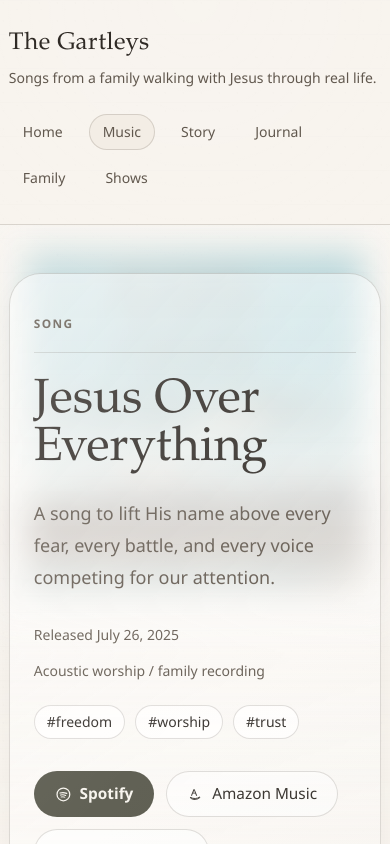
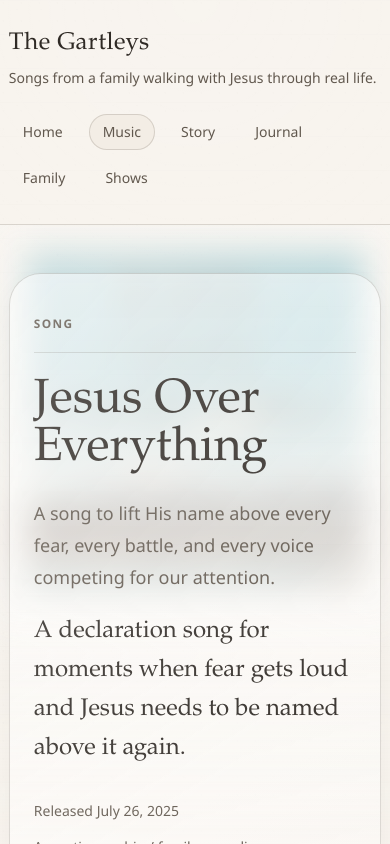
Before and after one commit to alexandergartley/the-gartleys, a Next.js app: page /songs/jesus-over-everything in a window 390 px wide. Shown: the top 844 px of the page. Built offline with nearby package versions, Linux system fonts and the light colour scheme.

Commit message:
Deepen song page storytelling

```diff
--- a/components/song/song-page-sections.tsx
+++ b/components/song/song-page-sections.tsx
@@ -121,6 +121,7 @@ export function SongPageSections({ song }: SongPageSectionsProps) {
       ?.map((slug) => getThemeBySlug(slug))
       .filter((theme): theme is NonNullable<typeof theme> => Boolean(theme)) ?? [];
   const platformLinks = song.streamingLinks.filter((link) => link.label !== "YouTube");
+  const hasStoryIntro = Boolean(song.aboutText || song.storyText?.length || song.anchorLine);
 
   return (
     <div className="relative isolate space-y-14 pt-12 sm:pt-16">
@@ -157,11 +158,21 @@ export function SongPageSections({ song }: SongPageSectionsProps) {
             <p className="mt-6 max-w-3xl text-lg leading-8 text-[var(--muted)] sm:text-xl">
               {song.summary}
             </p>
+            {song.descriptor ? (
+              <p className="mt-5 max-w-2xl font-serif text-2xl leading-relaxed text-[var(--foreground)] sm:text-[2rem]">
+                {song.descriptor}
+              </p>
+            ) : null}
             <div className="mt-8 flex flex-wrap items-center gap-4 text-sm text-[var(--muted)]">
               <span>Released {formatDate(song.releaseDate)}</span>
               <span className="hidden h-1 w-1 rounded-full bg-[var(--border)] sm:block" />
               <span>Acoustic worship / family recording</span>
             </div>
+            {song.anchorLine ? (
+              <div className="mt-6 inline-flex max-w-xl rounded-full border border-[var(--border)] bg-[rgba(255,255,255,0.46)] px-4 py-2 text-sm leading-6 text-[var(--muted)]">
+                {song.anchorLine}
+              </div>
+            ) : null}
             {resolvedThemes.length ? (
               <div className="mt-6 flex flex-wrap gap-2.5">
                 {resolvedThemes.map((theme) => (
@@ -217,10 +228,13 @@ export function SongPageSections({ song }: SongPageSectionsProps) {
         <MediaEmbed title={`${song.title} media`} url={song.mediaEmbedUrl} audio={song.mediaAudio} />
       </SongSection>
 
-      {song.aboutText ? (
-        <SongSection title="About This Song">
+      {hasStoryIntro ? (
+        <SongSection title="Behind This Song">
           <div className="reading-width prose-gartley">
-            <p>{song.aboutText}</p>
+            {song.aboutText ? <p>{song.aboutText}</p> : null}
+            {song.storyText?.map((paragraph) => (
+              <p key={paragraph}>{paragraph}</p>
+            ))}
           </div>
         </SongSection>
       ) : null}
@@ -229,16 +243,6 @@ export function SongPageSections({ song }: SongPageSectionsProps) {
         <SongSection title="Lyrics">
           <div className="soft-panel rounded-[1.75rem] p-6 sm:p-8">
             <div className="song-lyrics reading-width">{song.lyrics}</div>
-          </div>
-        </SongSection>
-      ) : null}
-
-      {song.storyText?.length ? (
-        <SongSection title="Behind the Song">
-          <div className="reading-width prose-gartley">
-            {song.storyText.map((paragraph) => (
-              <p key={paragraph}>{paragraph}</p>
-            ))}
           </div>
         </SongSection>
       ) : null}
--- a/content/songs.ts
+++ b/content/songs.ts
@@ -6,6 +6,8 @@ export const songs: Song[] = [
     slug: "jesus-over-everything",
     summary:
       "A song to lift His name above every fear, every battle, and every voice competing for our attention.",
+    descriptor: "A declaration song for moments when fear gets loud and Jesus needs to be named above it again.",
+    anchorLine: "Anchored in Revelation 12:11 and Isaiah 54:17.",
     themeSlugs: ["freedom", "worship", "trust"],
     releaseDate: "2025-07-26",
     coverImage: {
@@ -32,8 +34,7 @@ export const songs: Song[] = [
         href: "https://music.youtube.com/watch?v=ctMDuOTjmmE&si=tU-eQju8lTf_7kXE"
       }
     ],
-    lyrics: `INTRO
-I believe in the mighty name of Jesus
+    lyrics: `I believe in the mighty name of Jesus
 I believe there is victory when we shout out Your name
 I believe no weapon can stand against us
 You have won all authority, and it’s all in Your name
@@ -50,6 +51,12 @@ Your Spirit lives in me; You’ve won the victory
 
 We overcome by the word of our testimony
 It’s Jesus, it’s Jesus`,
+    aboutText:
+      "This song came out of a season where we needed to say what was true out loud. It became a way of lifting the name of Jesus over fear, spiritual pressure, and every voice trying to steal peace.",
+    storyText: [
+      "We didn't write it from a distance. We wrote it while needing courage ourselves - while remembering that victory doesn't start with our strength, but with what Jesus has already done.",
+      "Over time it became a declaration we could keep returning to: Jesus over every battle, every atmosphere, and every place where fear tries to take ground."
+    ],
     scriptureReferences: [
       {
         reference: "Revelation 12:11",
@@ -93,6 +100,8 @@ It’s Jesus, it’s Jesus`,
     slug: "tear-the-loaf",
     summary:
       "A table song written around remembrance - holding Jesus as the Bread of Life, His body given for us, and the open invitation of His salvation.",
+    descriptor: "A communion-table song about remembrance, provision, and coming back to Jesus again.",
+    anchorLine: "Anchored in John 6:35 and John 20:27.",
     themeSlugs: ["worship", "hope"],
     releaseDate: "2026-04-17",
     coverImage: {
@@ -130,6 +139,12 @@ I can tear the loaf again and again and again
 Trust the man that was crushed, who bled and died
 Who took up the cross, was crucified
 I can tear the loaf again and again and again`,
+    aboutText:
+      "This song started at the table - in the mystery of Jesus giving Himself for us and inviting us to come close again. We wanted it to feel simple, open, and full of remembrance.",
+    storyText: [
+      "What kept surfacing was that line of return: coming back to the Bread of Life, back to the place where need is met in Him. The song became less about explaining communion and more about staying near Jesus in it.",
+      "It also carries that tender invitation from the Gospel - Jesus meeting doubt, hunger, and need with His own wounded body and open welcome."
+    ],
     scriptureReferences: [
       {
         reference: "John 6:35",
@@ -187,6 +202,8 @@ I can tear the loaf again and again and again`,
     slug: "amazing-grace-hallelujah",
     summary:
       "A response to grace - simple, grateful, and centered on the new life we have in Jesus.",
+    descriptor: "A grateful freedom song for remembering what grace has done and who Jesus has made us now.",
+    anchorLine: "Anchored in Ephesians 2:4-5.",
     themeSlugs: ["freedom", "worship", "hope"],
     releaseDate: "2026-03-19",
     coverImage: {
@@ -235,6 +252,12 @@ Hallelujah
 
 Now I'm dancing in your freedom, you've broken every chain
 Hallelujah, hallelujah`,
+    aboutText:
+      "This song grew out of gratitude. We kept circling back to the mercy of Jesus - the way grace meets guilt, shame, and darkness, then calls us into real freedom.",
+    storyText: [
+      "It became a hallelujah song, but not a polished one. It was written from the joy of being pulled out of hiding and reminded again that new life in Jesus is not theoretical - it changes how we stand, sing, and live.",
+      "More than anything, this song is our way of remembering that what was lost in Adam has been restored in Christ, and that grace still has the final word."
+    ],
     scriptureReferences: [
       {
         reference: "Ephesians 2:4-5",
@@ -275,6 +298,8 @@ Hallelujah, hallelujah`,
     slug: "no-fear-in-the-son",
     summary:
       "Written in a season of pushing back fear - rooted in the Father's love and the finished work of Christ.",
+    descriptor: "A steadying song for naming fear, then answering it with the finished work of Jesus.",
+    anchorLine: "Anchored in 1 John 4:18.",
     themeSlugs: ["freedom", "trust"],
     releaseDate: "2026-04-03",
     coverImage: {
@@ -314,6 +339,12 @@ There is no fear in the Son
 There is no fear in His love
 There is no end to the blood
 Nothing it won't overcome`,
+    aboutText:
+      "This song was written in a season where fear needed to be confronted directly, not managed quietly. We kept returning to the Father's love and to what Jesus had already finished on our behalf.",
+    storyText: [
+      "It became a way of preaching truth back to ourselves: we are covered, welcomed, and no longer living under the rule of fear. The song holds that movement from anxiety into inheritance.",
+      "More than anything, it is a resting-place song - learning to stand in the Son instead of letting old fear define the room."
+    ],
     scriptureReferences: [
       {
         reference: "1 John 4:18",
@@ -338,6 +369,8 @@ Nothing it won't overcome`,
     slug: "we-make-space-for-you",
     summary:
       "A quiet prayer to surrender what doesn't belong and invite His presence to fill every part.",
+    descriptor: "A surrender song for clearing the room and asking Jesus to fill what remains.",
+    anchorLine: "Anchored in 2 Corinthians 7:1.",
     themeSlugs: ["surrender", "worship", "healing"],
     releaseDate: "2024-06-12",
     coverImage: {
@@ -419,6 +452,12 @@ Like a flood, would You come wash over us, Jesus?
 Oh, Jesus, come
 Jesus, come
 Oh my Jesus, come`,
+    aboutText:
+      "This song came from a desire to stop accommodating what didn't belong and make room again for the presence of Jesus. It is simple on purpose - more prayer than performance.",
+    storyText: [
+      "As we wrote it, the language kept coming in door-opening, house-clearing terms: fear, shame, control, pride, and every false thing being asked to leave. The song became an act of surrender before it became a recording.",
+      "It is really about consecration - making space in the inner life for what is holy, true, and alive in Him."
+    ],
     scriptureReferences: [
       {
         reference: "2 Corinthians 7:1",
@@ -444,6 +483,8 @@ Oh my Jesus, come`,
     slug: "paris",
     summary:
       "A tender moment of dreams being reshaped - learning to choose what matters most over what we thought life would be.",
+    descriptor: "A love song about surrendered expectations and the quiet beauty of choosing what matters most.",
+    anchorLine: "Anchored in Proverbs 16:9.",
     themeSlugs: ["trust", "hope"],
     releaseDate: "2023-06-03",
     coverImage: {
@@ -506,6 +547,12 @@ Sipping coffees while we’re talking can wait another day
 Sunrises over countrysides and fields that are in bloom can wait
 
 Can wait a year or two.`,
+    aboutText:
+      "This song grew out of a real disappointment, but it did not stay there. It became a tender way of recognizing that some dreams get rearranged when love, calling, and real life ask for something deeper.",
+    storyText: [
+      "What matters in the song is not missing Paris. It is realizing that beauty was still unfolding right where we were - in faithfulness, in love, and in the life God was actually giving us.",
+      "It became a small testimony that delayed dreams do not always mean diminished goodness. Sometimes they just make room for a different kind of joy."
+    ],
     scriptureReferences: [
       {
         reference: "Proverbs 16:9",
@@ -529,6 +576,8 @@ Can wait a year or two.`,
     slug: "mind-of-christ",
     summary:
       "Written in anxious days - a prayer for steadiness, clarity, and the peace that comes from Him.",
+    descriptor: "A prayer-song for anxious seasons when peace has to be received before it can be felt.",
+    anchorLine: "Anchored in Romans 8:6.",
     themeSlugs: ["trust", "freedom", "healing"],
     releaseDate: "2020-06-01",
     coverImage: {
@@ -635,6 +684,8 @@ Jesus, take hold of me`,
     slug: "new-mountain",
     summary:
       "A step of obedience into something new - trusting Jesus in the unknown.",
+    descriptor: "A transition song for leaving one mountain behind and saying yes to the next one with Jesus.",
+    anchorLine: "Anchored in Hebrews 12:1-2.",
     themeSlugs: ["calling", "trust", "worship"],
     releaseDate: "2020-04-19",
     coverImage: {
@@ -712,6 +763,10 @@ You’re always worth it, You’re always worth it, oh
 What else could be worth it? What else could be sweeter than You, sweeter than You?
 
 What else could be worth it? What else could be sweeter than You, sweeter than You?`,
+    storyText: [
+      "We wrote this while stepping into a new assignment and feeling both the excitement and cost of obedience. The song carries that strange moment of standing on one summit while already hearing Jesus call us onward.",
+      "It is a yes-in-the-unknown song - risk, transition, and the conviction that following Him is still worth it, even when the next mountain is not yet familiar."
+    ],
     scriptureReferences: [
       {
         reference: "Hebrews 12:1-2",
@@ -737,6 +792,8 @@ What else could be worth it? What else could be sweeter than You, sweeter than Y
     slug: "king-of-broken-things",
     summary:
       "A song for bringing what's broken to the Father - and trusting Him to redeem what we can't.",
+    descriptor: "A quiet offering for suffering seasons when the only honest thing left to bring is what hurts.",
+    anchorLine: "Anchored in Psalm 147:3.",
     themeSlugs: ["healing", "hope", "worship"],
     releaseDate: "2017-11-19",
     coverImage: {
@@ -774,6 +831,12 @@ Songs of hope and songs of faith help my heart to see His face
 
 Our hands are waiting to receive, our hearts wait in expectancy
 Brokenness our offering, redemption spilling over me`,
+    aboutText:
+      "This song was written from a place where words were hard to find and sorrow was easier to carry than explain. It makes room for bringing brokenness to God without dressing it up.",
+    storyText: [
+      "What emerged was not a quick answer song, but a redemption song - one that trusts Jesus does not waste suffering and can still receive what feels empty in us.",
+      "It became a way of singing with open hands: if all we have to bring is pain, we can still bring that to the King of broken things."
+    ],
     scriptureReferences: [
       {
         reference: "Psalm 147:3",
@@ -799,6 +862,8 @@ Brokenness our offering, redemption spilling over me`,
     slug: "cry-out-to-you",
     summary:
       "A valley song - when the only right response is to cry out and hold onto Him.",
+    descriptor: "A prayer from the valley for the moments when peace feels far away but God is still the Rock.",
+    anchorLine: "Anchored in Psalm 61:2.",
     themeSlugs: ["trust", "hope", "healing"],
     releaseDate: "2017-10-06",
     coverImage: {
@@ -834,6 +899,12 @@ I cry out to You, I cry out to You
 
 Be still, my heart, for He is your God
 Be still and know that He is your God`,
+    aboutText:
+      "This song came from a valley season where the next faithful thing was simply to cry out. It is not written from the other side of struggle, but from inside the need for God to steady the heart.",
+    storyText: [
+      "The image underneath it is simple: fear in the chest, a long road ahead, and God still being the Rock higher than we can reach on our own. The song became a first-step prayer.",
+      "It gives language to the moment when strength is thin but trust is still possible - not because the valley is small, but because He is faithful in it."
+    ],
     scriptureReferences: [
       {
         reference: "Psalm 61:2",
@@ -859,6 +930,8 @@ Be still and know that He is your God`,
     slug: "get-ready",
     summary:
       "Written in a season of letting go - making space for what God is doing next.",
+    descriptor: "A wilderness song about release, readiness, and trusting that God is already making a way.",
+    anchorLine: "Anchored in Isaiah 43:18-19.",
     themeSlugs: ["calling", "surrender", "hope"],
     releaseDate: "2024-11-17",
     coverImage: {
@@ -900,6 +973,12 @@ Come and have Your way
 Come and have Your way
 Come and have Your way
 Come and have Your way`,
+    aboutText:
+      "This song started as a letting-go prayer. It came from that in-between place where an old season is closing, the new one is not fully visible yet, and God keeps asking for trust.",
+    storyText: [
+      "The language of wilderness and readiness kept surfacing as we wrote. It became a way of agreeing with God before we could see the whole road - letting the past loosen its grip and making room for what He was doing next.",
+      "More than anything, it is a posture song: hands open, heart yielded, and a simple yes to His timing."
+    ],
     scriptureReferences: [
       {
         reference: "Isaiah 43:18-19",
--- a/lib/types.ts
+++ b/lib/types.ts
@@ -37,6 +37,8 @@ export type Song = {
   title: string;
   slug: string;
   summary: string;
+  descriptor?: string;
+  anchorLine?: string;
   themeSlugs?: string[];
   releaseDate: string;
   coverImage?: NoteImage;
```
